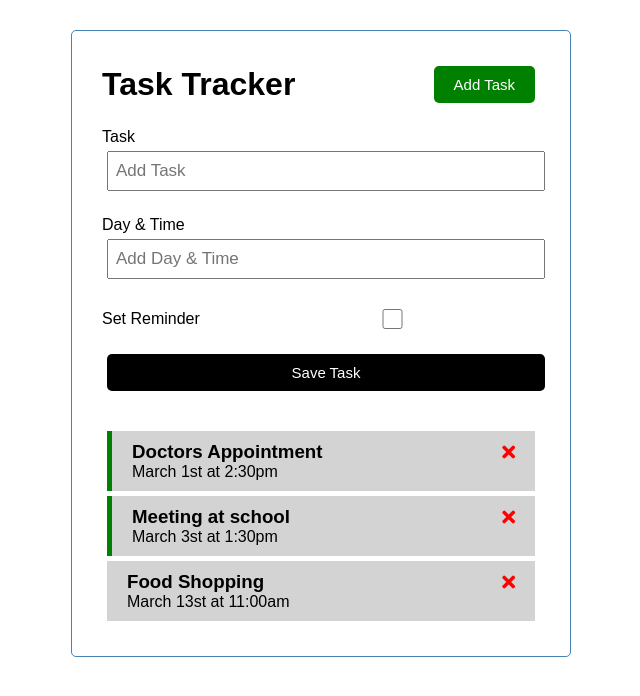
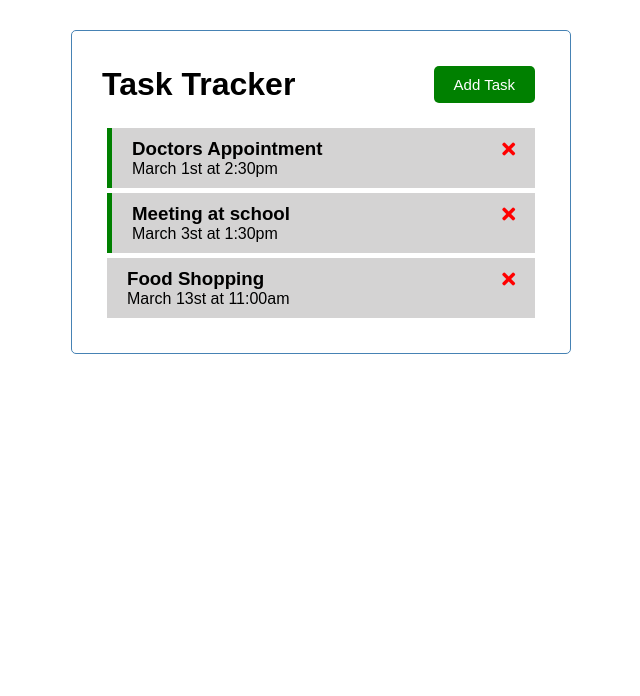
Before and after one commit to Hddhu/Vue-ToDO, a Vue app: page / in a window 1280 px wide. Shown: the top 696 px of the page, without its empty margins (319-959 px from the left). Built offline with nearby package versions, Linux system fonts and the light colour scheme.

Commit message:
Toggle-add-task toegevoegd

```diff
--- a/src/App.vue
+++ b/src/App.vue
@@ -1,7 +1,9 @@
 <template>
   <div class="container">
-    <Header title="Task Tracker" />
-    <AddTask @add-task="addTask" />
+    <Header @toggle-add-task="toggleAddTask" title="Task Tracker" />
+    <div v-if="showAddTask">
+      <AddTask @add-task="addTask" />
+    </div>
     <Tasks @toggle-reminder="toggleReminder" @delete-task="deleteTask" :tasks="tasks" />
   </div>
 </template>
@@ -16,16 +18,21 @@
   components: {
     Header,
     Tasks,
-    AddTask
+    AddTask,
   },
   data() {
     return {
-      tasks:[]
+      tasks:[],
+      showAddTask: false
     }
   },
   methods: {
+    toggleAddTask() {
+      this.showAddTask = !this.showAddTask
+    },
+
     addTask(task) {
-      this.task = [...this.task, task]
+      this.tasks = [...this.tasks, task]
     },
 
     deleteTask(id) {
--- a/src/components/Button.vue
+++ b/src/components/Button.vue
@@ -11,7 +11,7 @@
     },
     methods: {
         onClick() {
-            console.log('click')
+            this.$emit('toggle-add-task')
         }
     }
 }
--- a/src/components/Header.vue
+++ b/src/components/Header.vue
@@ -1,7 +1,7 @@
 <template>
     <header>
-    <h1>{{ title }}</h1>
-    <Button text="Add Task" color="green" />
+        <h1>{{ title }}</h1>
+        <Button @toggle-add-task="$emit('toggle-add-task')" text="Add Task" color="green" />
     </header>
 </template>
 
```
